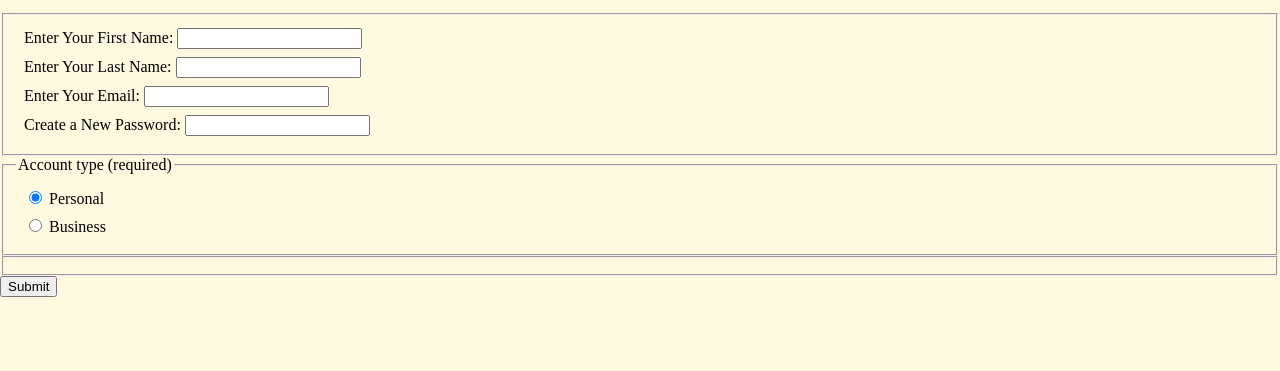
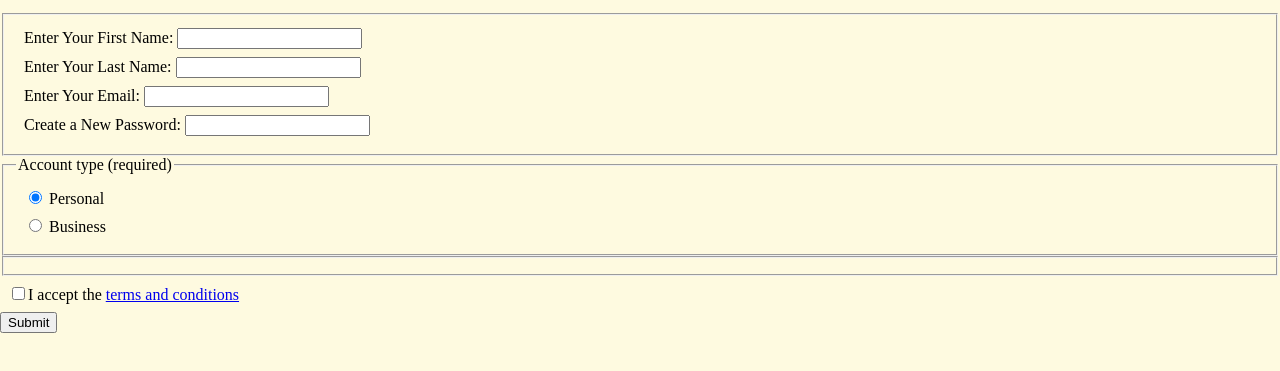
Before and after one commit to KevinChrist02/Registration-Form, a plain HTML site: page index.html in a window 1280 px wide. Shown: the part 101-472 px from the top of the page. Drawn offline with Linux system fonts and the light colour scheme.

Commit message:
added terms and conditions

```diff
--- a/index.html
+++ b/index.html
@@ -49,6 +49,13 @@
         >
       </fieldset>
       <fieldset></fieldset>
+      <label for="terms-and-conditions"
+        ><input type="checkbox" required id="terms-and-conditions" />I accept
+        the
+        <a href="https://www.freecodecamp.org/news/terms-of-service/"
+          >terms and conditions</a
+        ></label
+      >
       <input type="submit" value="Submit" />
     </div>
   </body>
```
